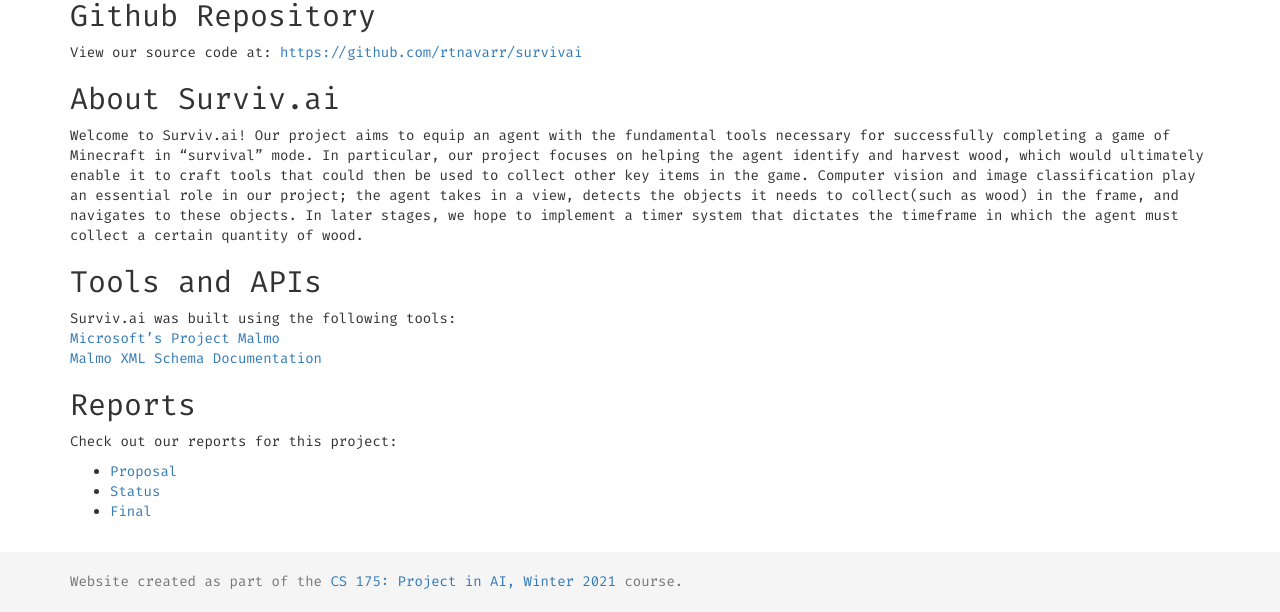
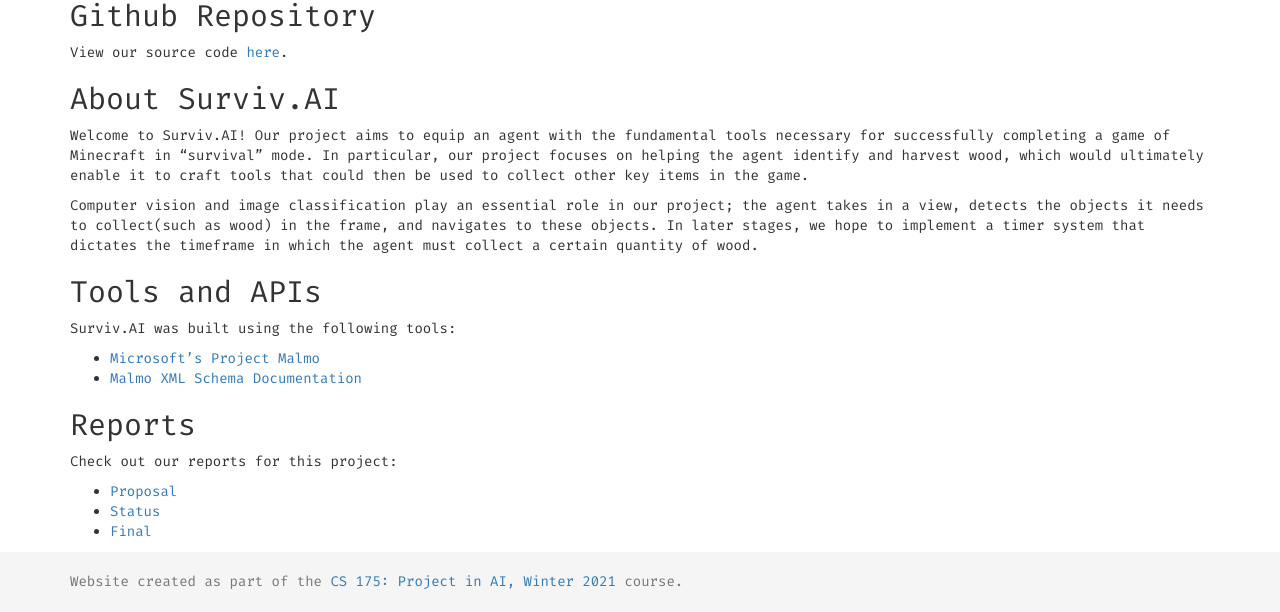
Before and after one commit to rtnavarr/survivai, a Jekyll site: the page built from docs/index.md, in a window 1280 px wide and 1105 px high. Shown: the part 493-1105 px from the top of the window. Built offline with Jekyll 4.4.1, drawn with Linux system fonts in a browser that asks for light colours.

Commit message:
Update MD

```diff
--- a/docs/index.md
+++ b/docs/index.md
@@ -6,15 +6,18 @@
 <img src="https://www.minecraft.net/content/dam/games/minecraft/marketplace/mediablock-buzzybees.jpg"/>
 
 ## Github Repository
-View our source code at: <a href="https://github.com/rtnavarr/survivai">https://github.com/rtnavarr/survivai</a><br>
+View our source code <a href="https://github.com/rtnavarr/survivai">here</a>.<br>
 
-## About Surviv.ai
-Welcome to Surviv.ai! Our project aims to equip an agent with the fundamental tools necessary for successfully completing a game of Minecraft in "survival" mode. In particular, our project focuses on helping the agent identify and harvest wood, which would ultimately enable it to craft tools that could then be used to collect other key items in the game. Computer vision and image classification play an essential role in our project; the agent takes in a view, detects the objects it needs to collect(such as wood) in the frame, and navigates to these objects. In later stages, we hope to implement a timer system that dictates the timeframe in which the agent must collect a certain quantity of wood.
+## About Surviv.AI
+Welcome to Surviv.AI!
+Our project aims to equip an agent with the fundamental tools necessary for successfully completing a game of Minecraft in "survival" mode. In particular, our project focuses on helping the agent identify and harvest wood, which would ultimately enable it to craft tools that could then be used to collect other key items in the game.
+
+Computer vision and image classification play an essential role in our project; the agent takes in a view, detects the objects it needs to collect(such as wood) in the frame, and navigates to these objects. In later stages, we hope to implement a timer system that dictates the timeframe in which the agent must collect a certain quantity of wood.
 
 ## Tools and APIs
-Surviv.ai was built using the following tools:<br>
-<a href="https://www.microsoft.com/en-us/research/project/project-malmo/">Microsoft's Project Malmo</a><br>
-<a href="https://microsoft.github.io/malmo/0.30.0/Schemas/Mission.html#element_AgentHandlers">Malmo XML Schema Documentation</a><br>
+Surviv.AI was built using the following tools:<br>
+- [Microsoft's Project Malmo](https://www.microsoft.com/en-us/research/project/project-malmo/)
+- [Malmo XML Schema Documentation](https://microsoft.github.io/malmo/0.30.0/Schemas/Mission.html#element_AgentHandlers)
 
 ## Reports
 Check out our reports for this project:
```
